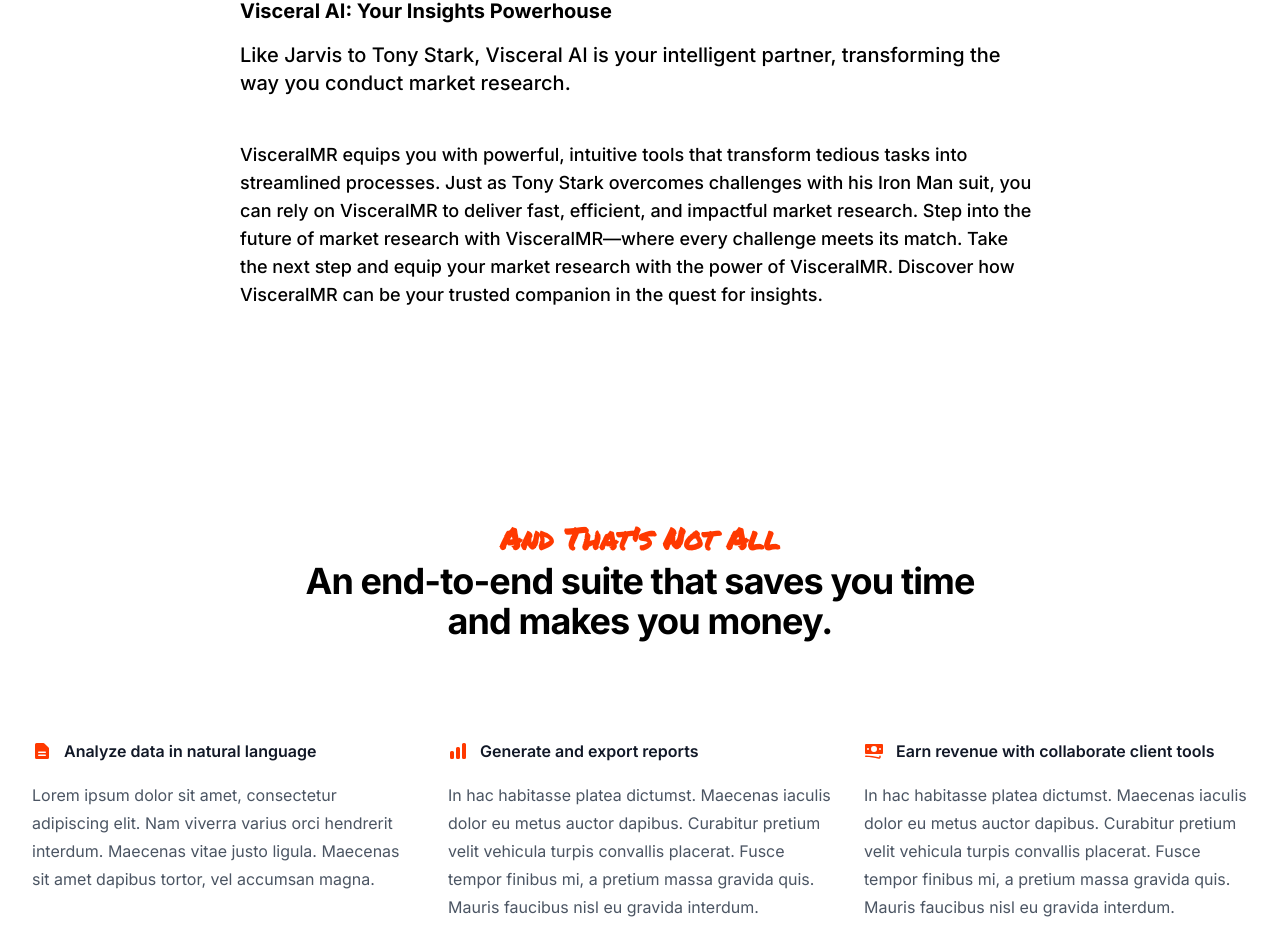
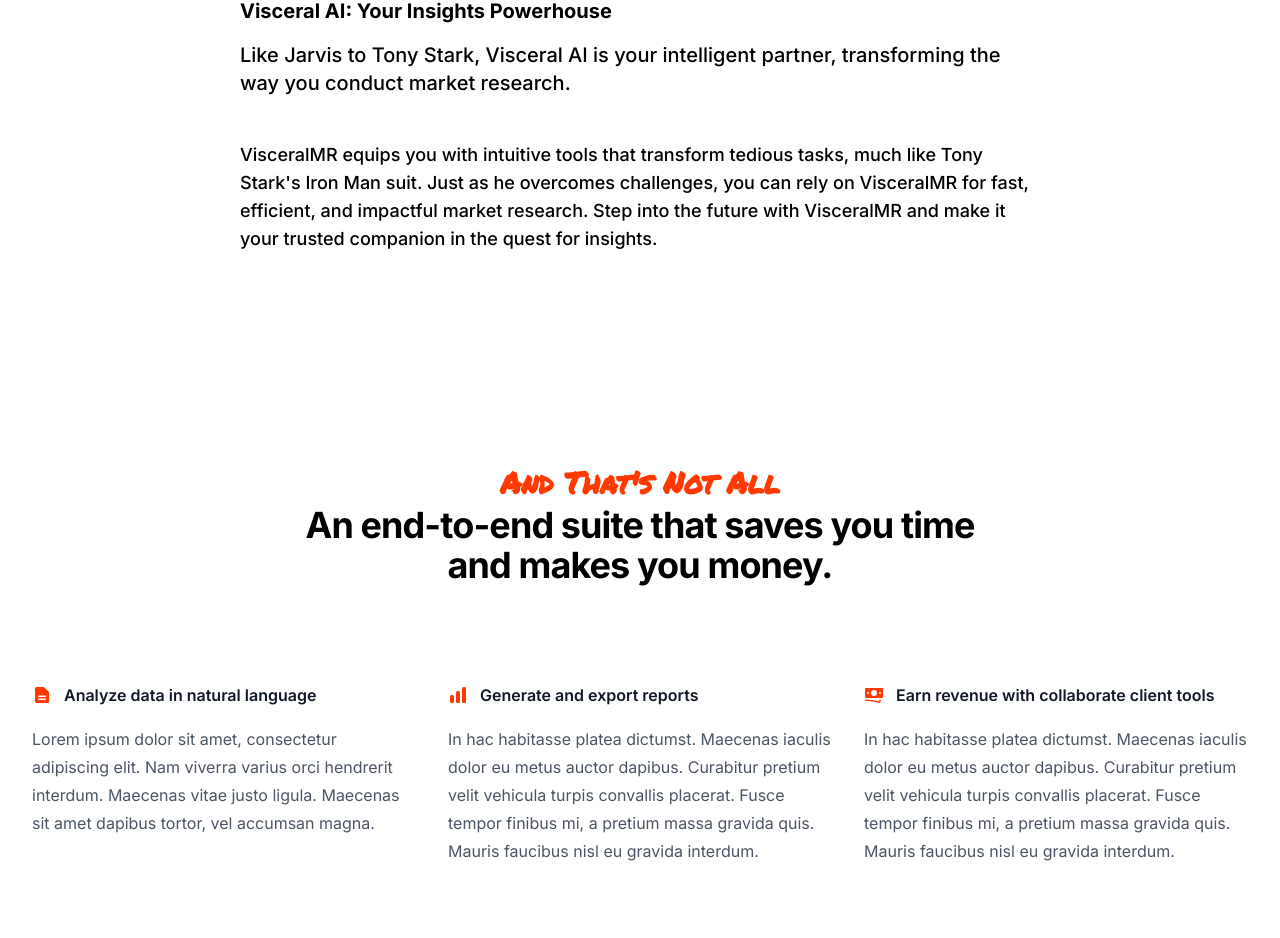
Before and after one commit to neeld3/VisceralMKT, a Next.js app: page / in a window 1280 px wide. Shown: the part 1350-2288 px from the top of the page. Built offline with nearby package versions, Linux system fonts and the light colour scheme.

Commit message:
Update page.tsx

```diff
--- a/src/app/page.tsx
+++ b/src/app/page.tsx
@@ -82,7 +82,7 @@
             </p>
             </p>
             <p className="mb-4 font-medium">
-              VisceralMR equips you with powerful, intuitive tools that transform tedious tasks into streamlined processes. Just as Tony Stark overcomes challenges with his Iron Man suit, you can rely on VisceralMR to deliver fast, efficient, and impactful market research.   Step into the future of market research with VisceralMR—where every challenge meets its match. Take the next step and equip your market research with the power of VisceralMR. Discover how VisceralMR can be your trusted companion in the quest for insights.
+              VisceralMR equips you with intuitive tools that transform tedious tasks, much like Tony Stark's Iron Man suit. Just as he overcomes challenges, you can rely on VisceralMR for fast, efficient, and impactful market research. Step into the future with VisceralMR and make it your trusted companion in the quest for insights.
             </p>
           </section>
         </div>
```
